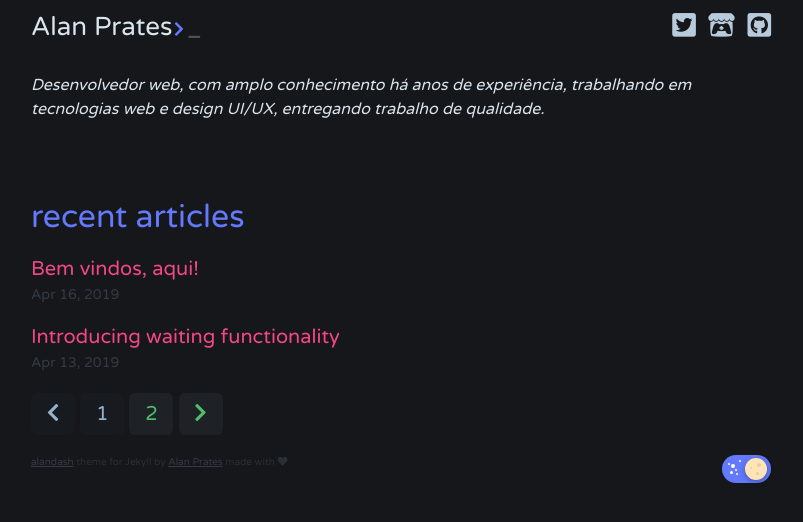
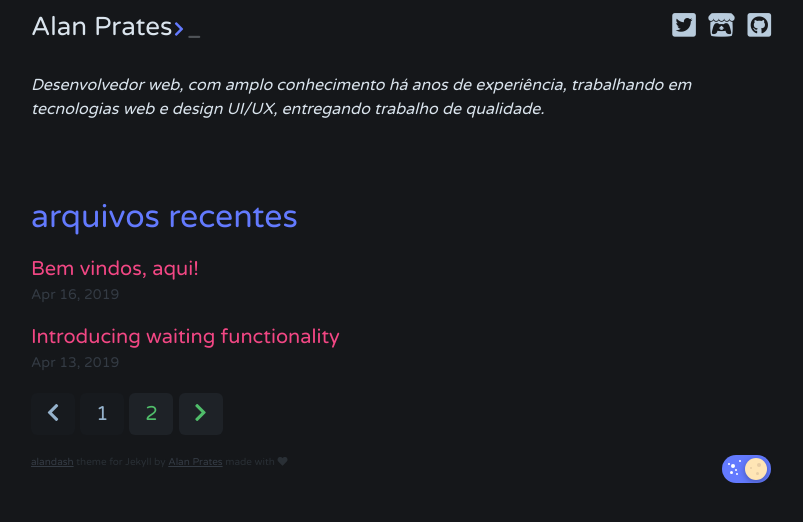
Before and after one commit to AlanPrates/alandash, a Jekyll site: the page built from index.html, in a window 1280 px wide. Shown: the top 522 px of the page, without its empty margins (239-1042 px from the left). Built offline with Jekyll 4.4.1, drawn with Linux system fonts in a browser that asks for light colours; nearby versions of some CDN libraries; the list of posts is cut into pages by our own code.

Commit message:
Update home.html

```diff
--- a/_layouts/home.html
+++ b/_layouts/home.html
@@ -7,7 +7,7 @@ layout: default
 {{ content }}
 {% assign posts_count = paginator.posts | size %}
 {% if posts_count > 0 %}
-<h1>recent articles</h1>
+<h1>arquivos recentes</h1>
     <div class="post-links">
       {% for post in paginator.posts %}
         <div class="post-link-wrapper">
```
